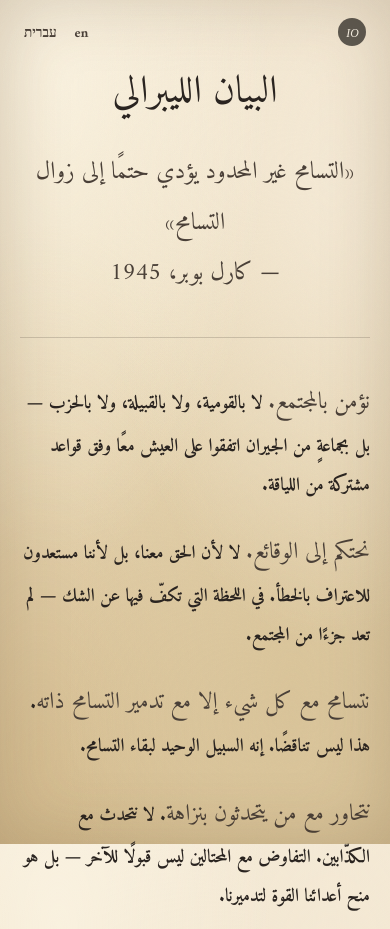
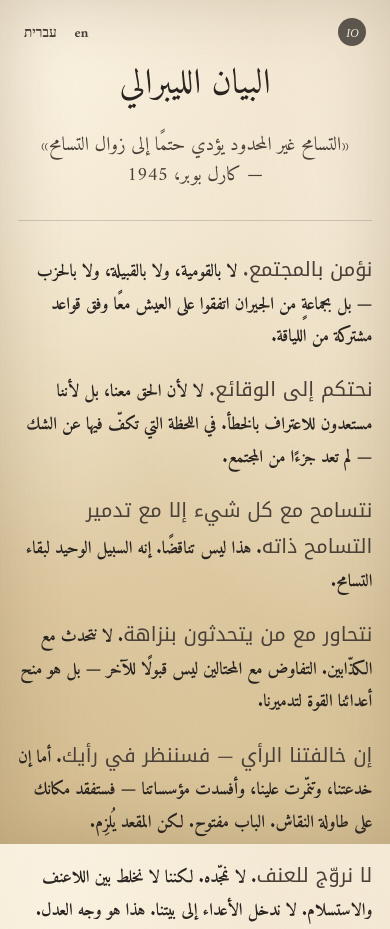
Before and after one commit to ittayo/theliberalmanifesto-site, a plain HTML site: page ar/index.html in a window 390 px wide. Shown: the top 929 px of the page. Drawn offline with Linux system fonts and the light colour scheme; a web font is replaced by a local one.

Commit message:
Arabic enhanced

```diff
--- a/ar/index.html
+++ b/ar/index.html
@@ -7,7 +7,7 @@
 <meta name="description" content="البيان الليبرالي — بيان مبادئ في المجتمع والتسامح والحقيقة.">
 <link rel="preconnect" href="https://fonts.googleapis.com">
 <link rel="preconnect" href="https://fonts.gstatic.com" crossorigin>
-<link href="https://fonts.googleapis.com/css2?family=Amiri:wght@400;700&family=Frank+Ruhl+Libre:wght@700&display=swap" rel="stylesheet">
+<link href="https://fonts.googleapis.com/css2?family=Amiri:wght@400;700&family=Frank+Ruhl+Libre:wght@700&family=Noto+Kufi+Arabic:wght@300&display=swap" rel="stylesheet">
 <link rel="stylesheet" href="../assets/style.css">
 </head>
 <body>
--- a/assets/style.css
+++ b/assets/style.css
@@ -15,6 +15,11 @@
 html, body {
   margin: 0;
   padding: 0;
+}
+
+html {
+  -webkit-text-size-adjust: 100%;
+  text-size-adjust: 100%;
 }
 
 body {
@@ -210,9 +215,11 @@ html[lang="ar"] .principles p {
   font-size: 1.3rem;
 }
 
+/* Lead-in: light geometric Kufi, the Arabic counterpart of Bellefair's role */
 html[lang="ar"] .principles p .lead {
-  font-weight: 400;
-  font-size: 1.7rem;
+  font-family: "Noto Kufi Arabic", "Amiri", Georgia, serif;
+  font-weight: 300;
+  font-size: 1.5rem;
 }
 
 html[lang="ar"] .principles p .rest {
@@ -251,10 +258,18 @@ html[lang="ar"] .principles p .rest {
 }
 
 @media (max-width: 600px) {
-  .wrap { padding: 4rem 1.25rem 3.5rem; }
-  .title { font-size: 2rem; }
-  .principles p { font-size: 1.05rem; }
-  html[lang="ar"] .title { font-size: 2.4rem; }
-  html[lang="ar"] .principles p { font-size: 1.15rem; }
-  html[lang="ar"] .principles p .lead { font-size: 1.45rem; }
+  .wrap { padding: 3.6rem 1.1rem 3rem; }
+  .title { font-size: 2rem; margin-bottom: 1.2rem; }
+  .epigraph,
+  .closing { font-size: 1.1rem; line-height: 1.6; }
+  .epigraph { margin-bottom: 2rem; padding-bottom: 1.8rem; }
+  .closing { margin-top: 2rem; padding-top: 1.8rem; }
+  .principles p { font-size: 0.98rem; line-height: 1.7; margin-bottom: 1.2rem; }
+  .principles p .lead { font-size: 1.3rem; line-height: 1.4; }
+
+  html[lang="ar"] .title { font-size: 2.2rem; }
+  html[lang="ar"] .epigraph,
+  html[lang="ar"] .closing { font-size: 1.2rem; }
+  html[lang="ar"] .principles p { font-size: 1.08rem; line-height: 1.9; }
+  html[lang="ar"] .principles p .lead { font-size: 1.25rem; line-height: 1.6; }
 }
```
Also changed, not shown: 1 other file.
